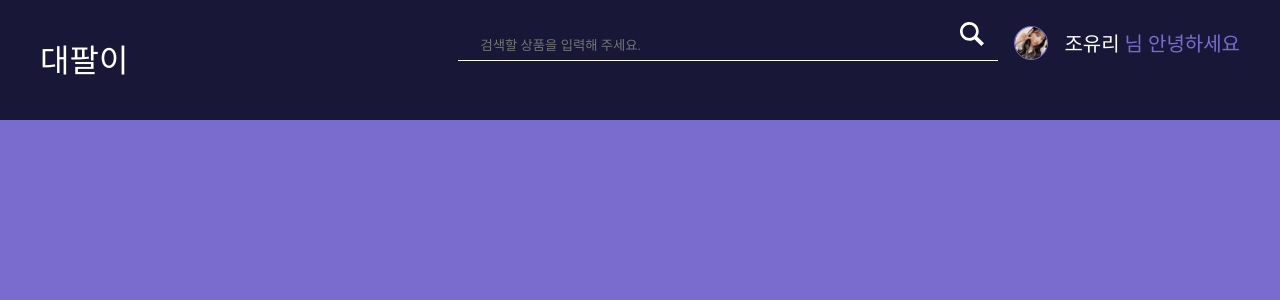
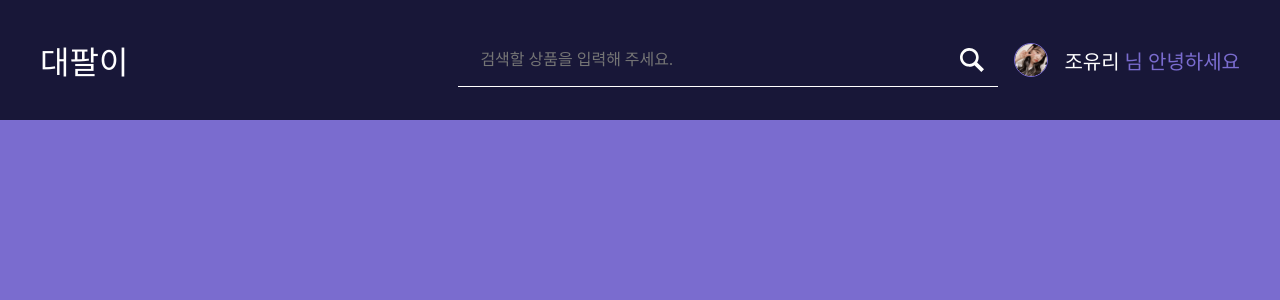
Before and after one commit to 2023-kodomo/fronEnd, a React (Create React App) app: page /Header in a window 1280 px wide. Shown: the top 300 px of the page. Built offline with nearby package versions, Linux system fonts and the light colour scheme.

Commit message:
💄:: 헤더 정렬 수정

```diff
--- a/src/components/header.jsx
+++ b/src/components/header.jsx
@@ -26,9 +26,6 @@ const HeaderLogo = styled.div`
   font-size: 32px;
   font-style: normal;
   font-weight: 400;
-  position: absolute;
-  left: 40px;
-  top: 35px;
   cursor: pointer;
 `;
 
@@ -39,8 +36,6 @@ const FlexContainer = styled.div`
   align-items: center;
   gap: 16px;
   flex: 1 0 0;
-  position: relative;
-  right: 40px;
 `;
 
 const SearchBar = styled.div`
@@ -50,7 +45,6 @@ const SearchBar = styled.div`
   display: flex;
   justify-content: space-evenly;
   border-bottom: 1px solid white;
-  display: inline-block;
 `;
 
 const InputBar = styled.input`
@@ -58,6 +52,7 @@ const InputBar = styled.input`
   background-color: transparent;
   font-family: "Hakgyoansim Wooju";
   color: white;
+  font-size: 16px;
 `;
 const SearchIcon = styled.img`
   width: 32px;
@@ -65,8 +60,6 @@ const SearchIcon = styled.img`
   cursor: pointer;
 `;
 const UserImg = styled.img`
-  position: relative;
-  top: 8px;
   width: 32px;
   height: 32px;
   border-radius: 32px;
@@ -74,8 +67,6 @@ const UserImg = styled.img`
   cursor: pointer;
 `;
 const WelcomeText = styled.div`
-  position: relative;
-  top: 8px;
   color: #7a6ccf; // 임시방편 색깔
   font-family: "Hakgyoansim Wooju";
   font-size: 20px;
@@ -89,11 +80,17 @@ const WelcomeText = styled.div`
 `;
 
 const Container = styled.div`
+  display: flex;
+  padding: 40px;
+  align-items: center;
+  gap: 10px;
+  flex-shrink: 0;
   position: absolute;
   width: 100vw;
   height: 120px;
   background-color: #181738;
   z-index: 1;
+  box-sizing: border-box;
 `;
 
 export default Header;
```
